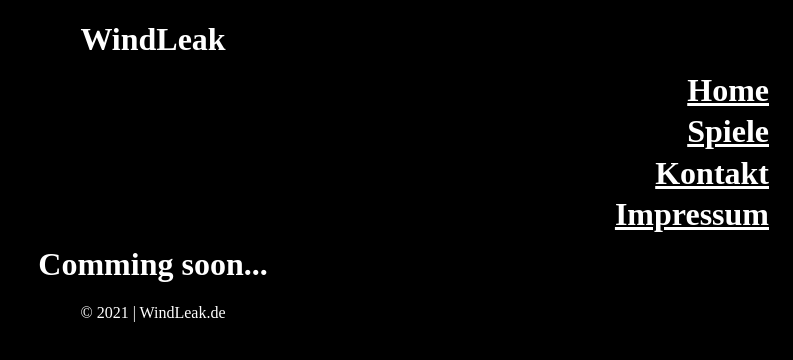
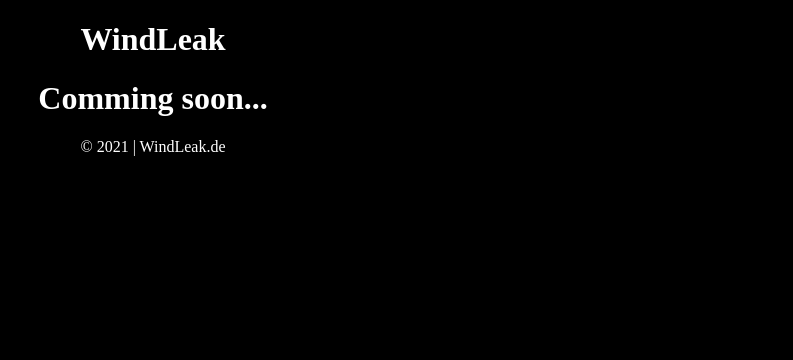
Before and after one commit to WindLeaky/WindLeaky.github.io, a plain HTML site: page index.html in a window 1280 px wide. Shown: the whole page, without its empty margins (487-1280 px from the left). Drawn offline with Linux system fonts and the light colour scheme.

Commit message:
Update index.html

```diff
--- a/index.html
+++ b/index.html
@@ -14,10 +14,6 @@
       <h1>WindLeak</h1>
     </div>
     <div id = "Navigation">
-        <h1><a href="index.html">Home</a>
-        <h1><a href="#">Spiele</a>
-        <h1><a href="#">Kontakt</a>
-        <h1><a href="#">Impressum</a>
     </div>
     <div id = "soon">
         <h1>Comming soon...</h1>
```
